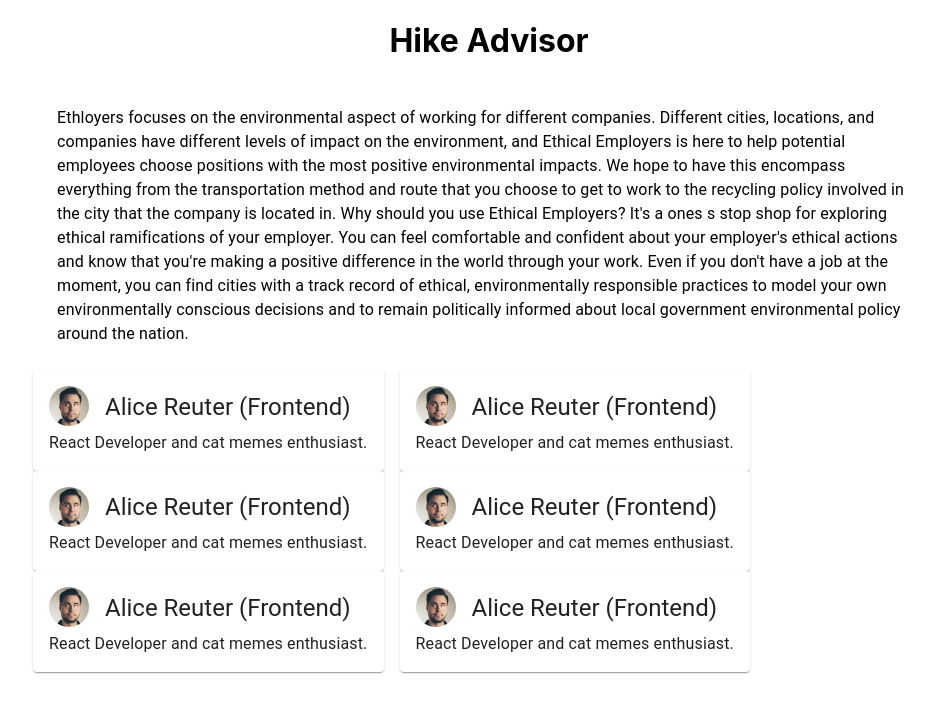
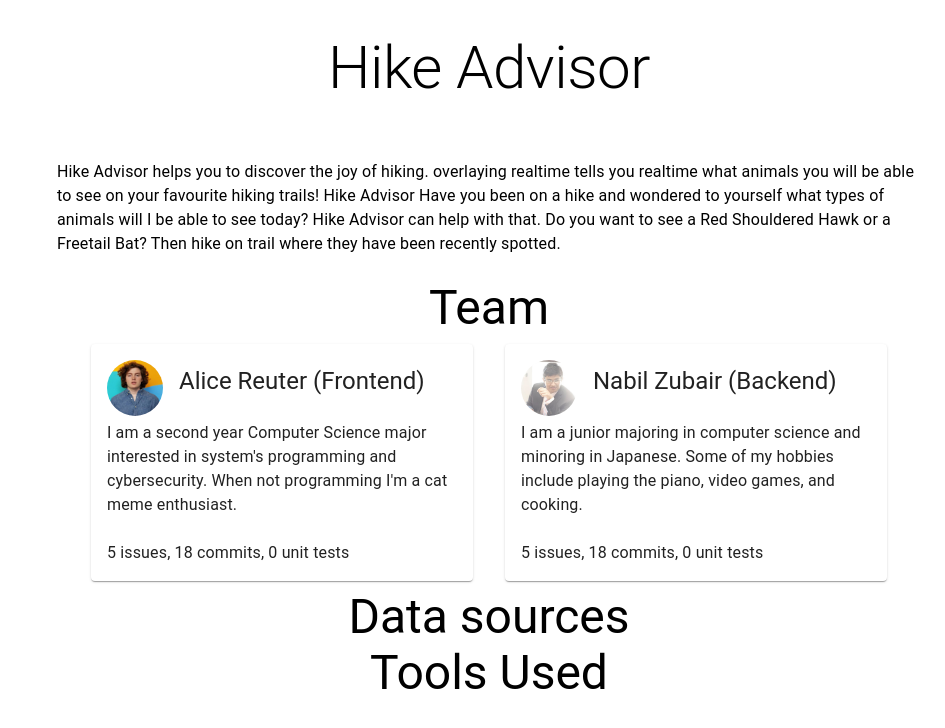
Before and after one commit to alicelambda/hikeadvisor, a React (Create React App) app in the folder frontend/: page / in a window 1280 px wide. Shown: the top 728 px of the page, without its empty margins (151-1096 px from the left). Built offline with nearby package versions, Linux system fonts and the light colour scheme.

Commit message:
added Nabil to about page as well as worked on blurb

```diff
--- a/frontend/src/About/About.js
+++ b/frontend/src/About/About.js
@@ -4,25 +4,34 @@ import Blurb from './Blurb';
 import Grid from '@material-ui/core/Grid';
 import { Typography } from '@material-ui/core';
 import Box from '@material-ui/core/Box';
-
+import {blurbData,blurb} from './AboutData';
 
 export default function About() {
 
+    const blurbs = blurbData.map(blurb=>
+        <Blurb
+            info={blurb}
+        />)
+
     return (
-
         <Container >
-            <h1>Hike Advisor</h1>
+            <Box p={4}>
+                <Typography variant="h2" component="h2" maxWidth="xs">
+                    Hike Advisor
+                </Typography>
+            </Box>
             <Container  maxWidth="md">
 
             <Box textAlign="left" p={3}  alignContent="center">
 
                 <Typography variant="body1" component="h2" maxWidth="xs">
-                Ethloyers focuses on the environmental aspect of working for different companies. Different cities, locations, and companies have different levels of impact on the environment, and Ethical Employers is here to help potential employees choose positions with the most positive environmental impacts. We hope to have this encompass everything from the transportation method and route that you choose to get to work to the recycling policy involved in the city that the company is located in.
-
-    Why should you use Ethical Employers? It's a ones s stop shop for exploring ethical ramifications of your employer. You can feel comfortable and confident about your employer's ethical actions and know that you're making a positive difference in the world through your work. Even if you don't have a job at the moment, you can find cities with a track record of ethical, environmentally responsible practices to model your own environmentally conscious decisions and to remain politically informed about local government environmental policy around the nation.
+                    {blurb}
                 </Typography>
 
             </Box>
+            <Typography variant="h3" component="h2" maxWidth="xs">
+                Team
+            </Typography>
             <Grid
             container
             spacing={0}
@@ -30,20 +39,26 @@ export default function About() {
             alignItems="center"
             justify="center"
             >
-                <Grid container alignContent="center"  spacing={2}>
-                    <Blurb/>
-                    <Blurb/>
-                </Grid>
-                <Grid container spacing={2}>
-                    <Blurb/>
-                    <Blurb/>
-                </Grid>
-                <Grid container spacing={2}>
-                    <Blurb/>
-                    <Blurb/>
+                <Grid item>
+                    <Grid container alignContent="center"  spacing={2}>
+                        {blurbs}
+                    </Grid>
                 </Grid>
             </Grid>
+
+
+    <Typography variant="h3" component="h2" maxWidth="xs">
+       Data sources
+    </Typography>
+
+
+    <Typography variant="h3" component="h2" maxWidth="xs">
+        Tools Used
+    </Typography>
+
             </Container>
+
         </Container>
+
     )
 }
--- /dev/null
+++ b/frontend/src/About/AboutData.js
@@ -0,0 +1,29 @@
+const blurbData = [
+    {
+        "name": "Alice Reuter",
+        "role": "Frontend",
+        "description":"I am a second year Computer Science major interested in system's programming and cybersecurity. When not programming I'm a cat meme enthusiast.",
+        "noissues":4,
+        "nocommits":9,
+        "notestcases":0,
+        "photo":"alice.png"
+
+    },
+    {
+        "name": "Nabil Zubair",
+        "role": "Backend",
+        "description":"I am a junior majoring in computer science and minoring in Japanese. Some of my hobbies include playing the piano, video games, and cooking.",
+        "noissues":4,
+        "nocommits":9,
+        "notestcases":0,
+        "photo":"nabil.png"
+    }
+]
+
+const blurb= `
+Hike Advisor helps you to discover the joy of hiking. overlaying realtime  tells you realtime what animals you will be able to see on your favourite hiking trails! Hike Advisor  Have you been on a hike and wondered to yourself what types of animals will I be able to see today? Hike Advisor can help with that. Do you want to see a Red Shouldered Hawk or a Freetail Bat? Then hike on trail where they have been recently spotted.
+
+
+`
+
+export {blurb,blurbData};
--- a/frontend/src/About/Blurb.js
+++ b/frontend/src/About/Blurb.js
@@ -19,34 +19,50 @@ const useStyles = makeStyles(theme => ({
     control: {
       padding: theme.spacing(2),
     },
+    large: {
+      width: theme.spacing(7),
+      height: theme.spacing(7),
+    },
   }));
 
 
-export default function Blurb() {
+export default function Blurb(props) {
     const classes = useStyles();
 
     return (
 
         <div className={classes.root}  >
-           <Grid item xs={12} spacing={2}>
+          <Box p={1}>
+           <Grid item xs={12} spacing={5}>
           <Paper >
-            <Box p={2}>
+            <Box p={2}
+                maxWidth={350}
+                minWidth={350}
+                textAlign="left"
+                >
                 <Grid container spacing={2}>
                   <Grid item>
-                    <Avatar alt="Remy Sharp" src="/face.jpg" className={classes.large} />
+                    <Avatar alt={props.info["name"]} src={'/blurb/' +props.info["photo"]} className={classes.large} />
                   </Grid>
                   <Grid item>
                     <Typography variant="h5" component="h2" id="blurbtitle">
-                      Alice Reuter (Frontend)
+                      {props.info["name"] + " (" + props.info["role"] + ")"}
                     </Typography>
                     </Grid>
                 </Grid>
+                <Box minHeight={100}>
               <Typography variant="body1" component="h2" id="blurbtitle">
-              React Developer and cat memes enthusiast.
+                {props.info["description"]}
+              </Typography>
+              </Box>
+              <br></br>
+              <Typography varient="body1">
+                5 issues, 18 commits, 0 unit tests
               </Typography>
             </Box>
           </Paper>
           </Grid>
+          </Box>
         </div>
     )
 
```
Also changed, not shown: frontend/public/blurb/nabil.png (added).
